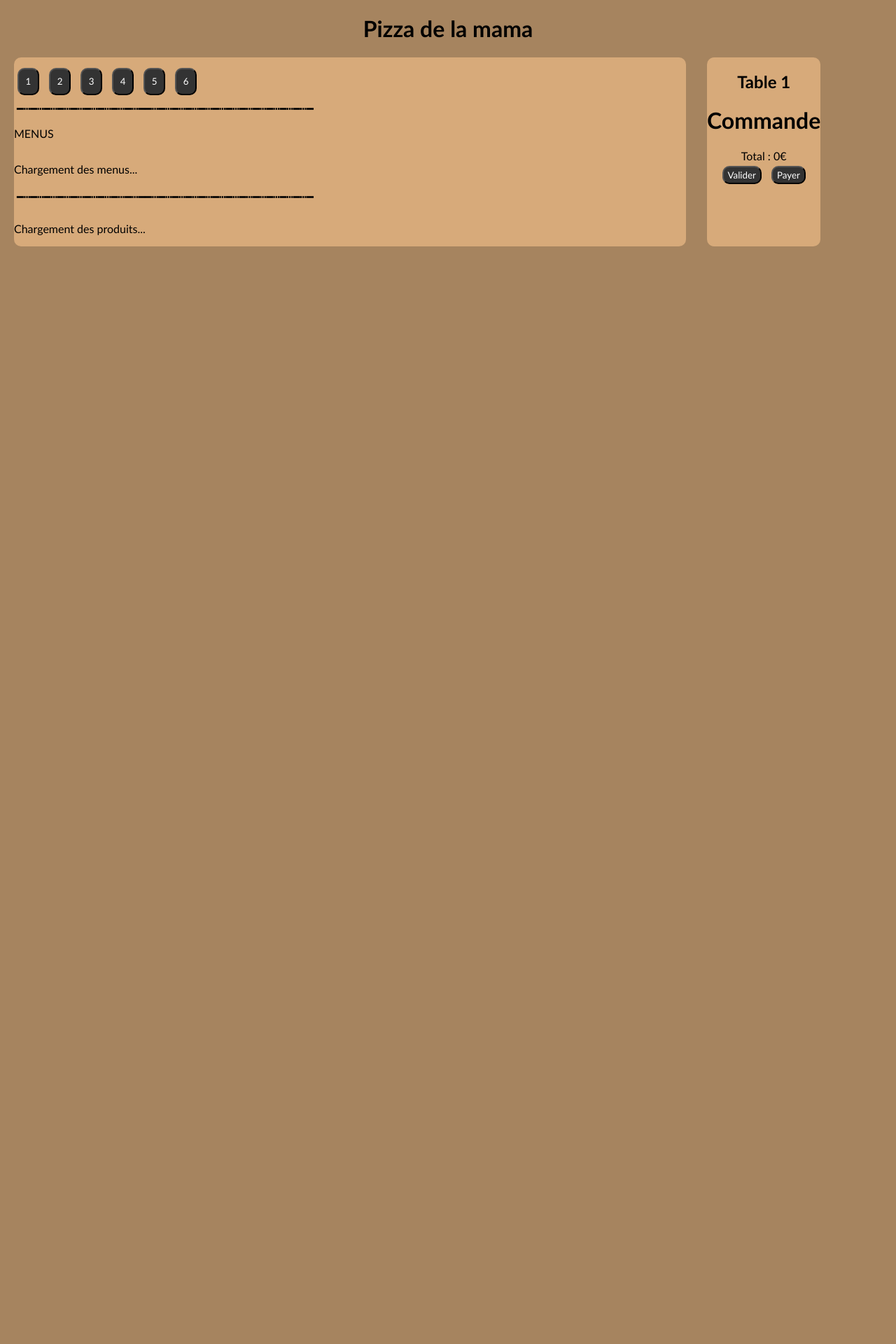
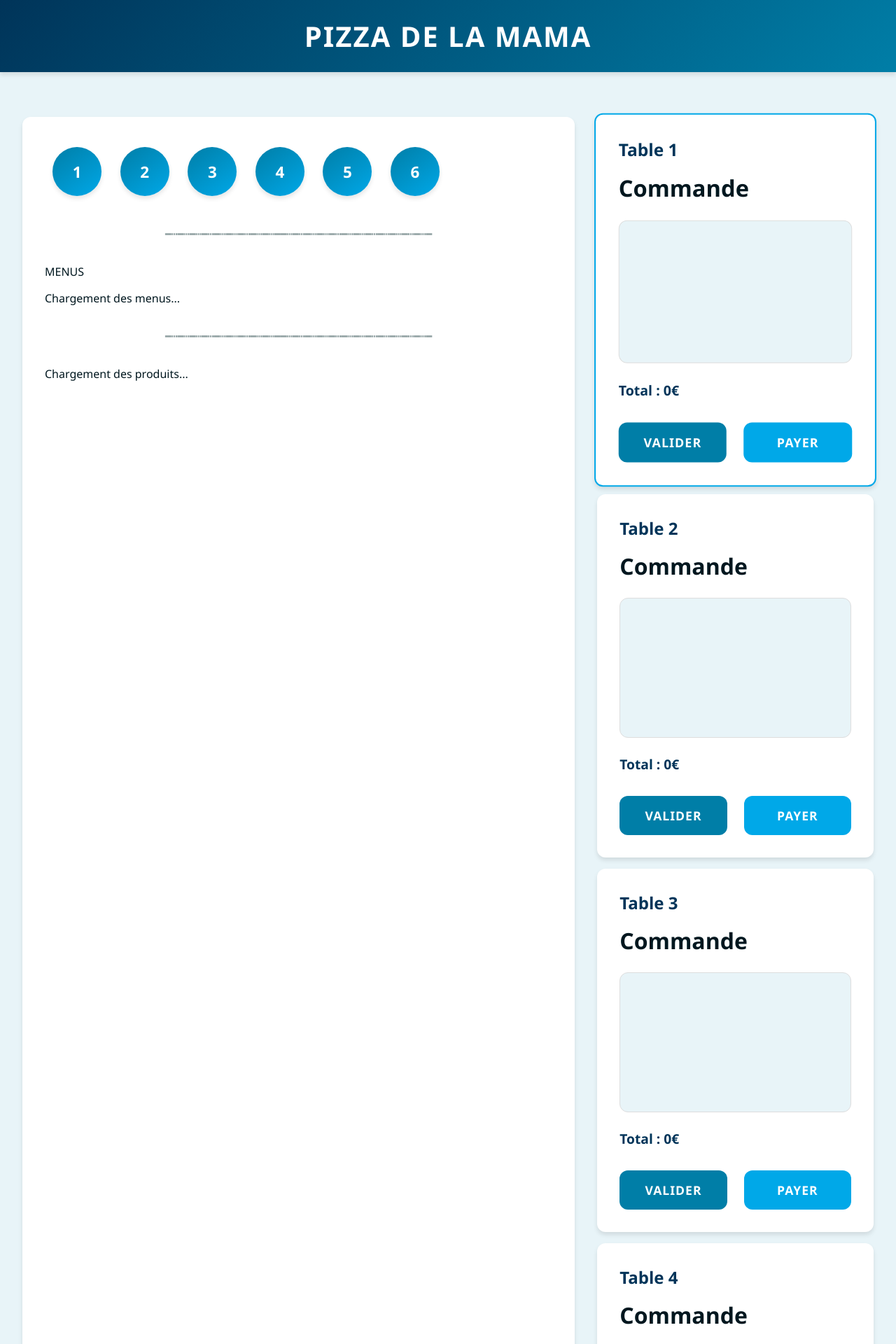
Before and after one commit to Mael-EPSI/LidoSerena_Project, a PHP site: page /tablette.html in a window 1280 px wide. Shown: the top 1920 px of the page at 70% size. Before the commit the page ends 352 px from the top, so only its background shows below. Run offline with PHP 8.4, Linux system fonts and the light colour scheme.

Commit message:
modif css

```diff
--- a/LidoSerena/nathan/tablette.css
+++ b/LidoSerena/nathan/tablette.css
@@ -1,244 +1,299 @@
+/* Variables globales */
+:root {
+    /* Couleurs thème marine élégant */
+    --primary-color: #003459;
+    --secondary-color: #00A8E8;
+    --accent-color: #007EA7;
+    --background-color: #E8F4F8;
+    --text-color: #00171F;
+    --border-radius: 12px;
+    --shadow: 0 4px 6px rgba(0, 0, 0, 0.1);
+    --transition: all 0.3s ease;
+}
+
+/* Reset et styles de base */
 * {
-    font-family: 'Trebuchet MS', 'Lucida Sans Unicode', 'Lucida Grande', 'Lucida Sans', Arial, sans-serif;
+    margin: 0;
+    padding: 0;
+    box-sizing: border-box;
+    font-family: 'Segoe UI', Tahoma, Geneva, Verdana, sans-serif;
 }
 
 body {
-    background-color: #a6845f;
-    margin: 0;
-    display: flex;
-    flex-direction: column;
-    height: 100vh;
+    background-color: var(--background-color);
+    color: var(--text-color);
+    min-height: 100vh;
 }
 
-#menus-container {
-    display: flex;
-    flex-wrap: wrap;
-    margin-top: 10px;
-    width: 65%;
+/* En-tête */
+.entreprise {
+    background: linear-gradient(135deg, var(--primary-color), var(--accent-color));
+    color: white;
+    padding: 1.5rem;
+    text-align: center;
+    font-size: 2.5rem;
+    margin-bottom: 2rem;
+    box-shadow: var(--shadow);
+    text-transform: uppercase;
+    letter-spacing: 2px;
 }
 
-#produits-container {
-    display: flex;
-    flex-wrap: wrap;
-    margin-top: 10px;
-    width: 65%;
+/* Layout principal */
+.contenair {
+    display: grid;
+    grid-template-columns: 2fr 1fr;
+    gap: 2rem;
+    padding: 2rem;
+    max-width: 1600px;
+    margin: 0 auto;
 }
 
-button {
-    height: 100;
-    background-color: #333333;
-    border-radius: 10px;
-    margin: 5px;
-    color: white;
-    border-color: 3px, green;
-    padding-top: 3px;
-    padding-bottom: 3px;
+/* Section gauche */
+.divGauche {
+    flex: 2;
+    background: white;
+    padding: 2rem;
+    border-radius: var(--border-radius);
+    box-shadow: var(--shadow);
 }
 
-.entreprise {
-    text-align: center;
+/* Boutons des tables */
+.table {
+    width: 70px;
+    height: 70px;
+    margin: 0.7rem;
+    border-radius: 50%;
+    border: none;
+    background: linear-gradient(145deg, var(--accent-color), var(--secondary-color));
+    color: white;
+    font-size: 1.4rem;
+    font-weight: bold;
+    cursor: pointer;
+    transition: var(--transition);
+    box-shadow: var(--shadow);
 }
 
-.contenair {
-    display: flex;
-    flex-direction: row;
+.table:hover {
+    transform: translateY(-5px) scale(1.05);
+    box-shadow: 0 6px 12px rgba(0, 0, 0, 0.15);
 }
 
-.divGauche {
-    width: 75%;
-    background-color: #d7aa7a;
-    margin-right: 20px;
-    margin-left: 20px;
-    border-radius: 10px;
-    padding-top: 10px;
+/* Séparateurs */
+.separateur {
+    text-align: center;
+    color: #95a5a6;
+    margin: 2rem 0;
 }
 
-
-.divDroite {
-    background-color: #d7aa7a;
-    margin-left: 10px;
-    text-align: center;
-    border-radius: 10px;
+/* Conteneurs des menus et produits */
+#menus-container,
+#produits-container {
+    display: grid;
+    grid-template-columns: repeat(auto-fill, minmax(200px, 1fr));
+    gap: 1rem;
+    margin-top: 1rem;
 }
 
-.separateur {
-    margin: 4px;
+/* Boutons des menus et produits */
+.menu-btn,
+.produit-btn {
+    background: white;
+    border: 2px solid var(--accent-color);
+    border-radius: var(--border-radius);
+    padding: 1rem;
+    font-size: 1.1rem;
+    cursor: pointer;
+    transition: var(--transition);
+    width: 100%;
+    text-align: left;
+    margin: 0.5rem 0;
+    position: relative;
+    overflow: hidden;
 }
 
-.table {
-    padding: 1%;
+.menu-btn:hover,
+.produit-btn:hover {
+    background: var(--accent-color);
+    color: white;
+    transform: translateY(-2px);
+    box-shadow: var(--shadow);
 }
 
-.section {
-    display: none;
+/* Section droite */
+.divDroite {
+    flex: 1;
+    min-width: 300px;
 }
 
-.active {
-    display: block;
+/* Sections des tables */
+.section {
+    background: white;
+    padding: 2rem;
+    border-radius: var(--border-radius);
+    box-shadow: var(--shadow);
+    transition: var(--transition);
+    margin-bottom: 1rem;
 }
 
+.section.active {
+    border: 2px solid var(--secondary-color);
+    transform: scale(1.02);
+}
 
-/* Styles du pop-up */
+.section h2 {
+    color: var(--primary-color);
+    margin-bottom: 1rem;
+}
+
+/* Commandes */
+.commande {
+    min-height: 200px;
+    border: 1px solid #ddd;
+    border-radius: var(--border-radius);
+    padding: 1.5rem;
+    margin: 1.5rem 0;
+    background: var(--background-color);
+}
+
+.total {
+    font-size: 1.2rem;
+    font-weight: bold;
+    margin: 1rem 0;
+    color: var(--primary-color);
+}
+
+/* Boutons d'action */
+.buttons {
+    display: flex;
+    gap: 1.5rem;
+    margin-top: 2rem;
+}
+
+.envoyer-commande-btn,
+.payer-btn {
+    flex: 1;
+    padding: 1rem;
+    border: none;
+    border-radius: var(--border-radius);
+    font-weight: bold;
+    font-size: 1.1rem;
+    cursor: pointer;
+    transition: var(--transition);
+    text-transform: uppercase;
+    letter-spacing: 1px;
+}
+
+.envoyer-commande-btn {
+    background: var(--accent-color);
+    color: white;
+}
+
+.payer-btn {
+    background: var(--secondary-color);
+    color: white;
+}
+
+.envoyer-commande-btn:hover,
+.payer-btn:hover {
+    transform: translateY(-3px);
+    box-shadow: 0 5px 15px rgba(0, 0, 0, 0.2);
+}
+
+/* Pop-up */
 .popup {
-    display: none;
     position: fixed;
     top: 0;
     left: 0;
     width: 100%;
     height: 100%;
+    backdrop-filter: blur(5px);
+    background: rgba(0, 0, 0, 0.5);
+    display: none;
     justify-content: center;
     align-items: center;
     z-index: 1000;
-    /* Assure que le pop-up est au-dessus de tout */
 }
 
 .popup-content {
     background: white;
-    padding: 20px;
-    border-radius: 10px;
-    width: 300px;
-    text-align: center;
-    box-shadow: 0px 0px 10px rgba(0, 0, 0, 0.3);
-    position: relative;
+    padding: 2.5rem;
+    border-radius: var(--border-radius);
+    box-shadow: var(--shadow);
+    animation: popIn 0.3s ease-out;
+    max-width: 500px;
+    width: 90%;
+    max-height: 80vh;
+    overflow-y: auto;
 }
 
-.popup button {
-    color: black;
-    margin: 10px;
-    padding: 8px 15px;
-    cursor: pointer;
-    border: none;
-    border-radius: 5px;
-    font-size: 14px;
+@keyframes popIn {
+    from {
+        transform: scale(0.8);
+        opacity: 0;
     }
 
-#popup-confirm {
-    background-color: #28a745;
-    color: white;
+    to {
+        transform: scale(1);
+        opacity: 1;
+    }
 }
 
-#popup-close {
-    background-color: #dc3545;
+/* Toast notifications */
+.toast {
+    position: fixed;
+    bottom: 2rem;
+    right: 2rem;
+    background: var(--primary-color);
     color: white;
-}
-
-.popup button:hover {
-    opacity: 0.8;
-}
-
-/* 🔹 Style général du pop-up */
-#menu-popup {
-    display: none;
-    position: fixed;
-    top: 50%;
-    left: 50%;
-    transform: translate(-50%, -50%);
-    border-radius: 8px;
-    padding: 15px;
+    padding: 1rem 2rem;
+    border-radius: var(--border-radius);
+    box-shadow: var(--shadow);
+    cursor: pointer;
+    animation: slideInRight 0.5s ease-out;
     z-index: 1000;
 }
 
-/* 🔹 Titre compact */
-#popup-title {
-    font-size: 14px;
-    font-weight: bold;
-    text-align: center;
-    margin-bottom: 10px;
+@keyframes slideInRight {
+    from {
+        transform: translateX(100%);
+        opacity: 0;
     }
 
-/* 🔹 Options en mode compact */
-.options-container {
-    display: flex;
-    flex-direction: column;
-    /* Liste verticale */
-    gap: 5px;
-    max-height: 200px;
-    overflow-y: auto;
-    /* Ajout d'un défilement si trop d'éléments */
+    to {
+        transform: translateX(0);
+        opacity: 1;
+    }
 }
 
-/* 🔹 Boutons de sélection plus petits */
-.option-btn {
-    font-size: 12px;
-    padding: 6px;
-    border: 1px solid #ddd;
-    background-color: #f0f0f0;
-    cursor: pointer;
-    transition: 0.3s;
-    text-align: left;
-    width: 90%;
-    border-radius: 5px;
+/* Responsive design */
+@media (max-width: 1200px) {
+    .contenair {
+        grid-template-columns: 1fr;
+    }
 }
 
-.option-btn:hover {
-    background-color: #dcdcdc;
+@media (max-width: 1024px) {
+    .contenair {
+        flex-direction: column;
     }
 
-.option-btn.selected {
-    background-color: #4CAF50;
-    color: white;
-    border-color: #388E3C;
+    .divDroite {
+        min-width: 100%;
+    }
 }
 
-/* 🔹 Conteneur compact pour les catégories */
-.category-section {
-    font-size: 12px;
-    margin-bottom: 10px;
+@media (max-width: 768px) {
+    .table {
+        width: 60px;
+        height: 60px;
     }
 
-/* 🔹 Boutons Valider / Annuler */
-#popup-confirm,
-#popup-close {
-    width: 100%;
-    padding: 8px;
-    border-radius: 5px;
-    cursor: pointer;
-    text-align: center;
-    font-size: 12px;
-    margin-top: 5px;
+    .buttons {
+        flex-direction: column;
     }
 
-#popup-confirm {
-    background-color: #4CAF50;
-    color: white;
-    border: none;
+    #menus-container,
+    #produits-container {
+        grid-template-columns: repeat(auto-fill, minmax(150px, 1fr));
     }
-
-#popup-close {
-    background-color: #ff4444;
-    color: white;
-    border: none;
 }
-
-#popup-confirm:hover {
-    background-color: #388E3C;
-}
-
-#popup-close:hover {
-    background-color: #cc0000;
-}
-
-.toast {
-    position: fixed;
-    bottom: 20px;
-    right: 20px;
-    background-color: #333;
-    color: #fff;
-    padding: 15px 20px;
-    border-radius: 4px;
-    cursor: pointer;
-    opacity: 0.9;
-    transition: opacity 0.3s ease;
-    z-index: 1000;
-}
-
-.toast:hover {
-    opacity: 1;
-}
-
-.menu-product {
-    border-left: 4px solid #8b5e34;
-    padding-left: 10px;
-    margin: 5px 0;
-    position: relative;
-}
```
Also changed, not shown: LidoSerena/hanine/cuisine.html (+103 -32 lines). Lines whose indentation alone changed are shown as unchanged.
